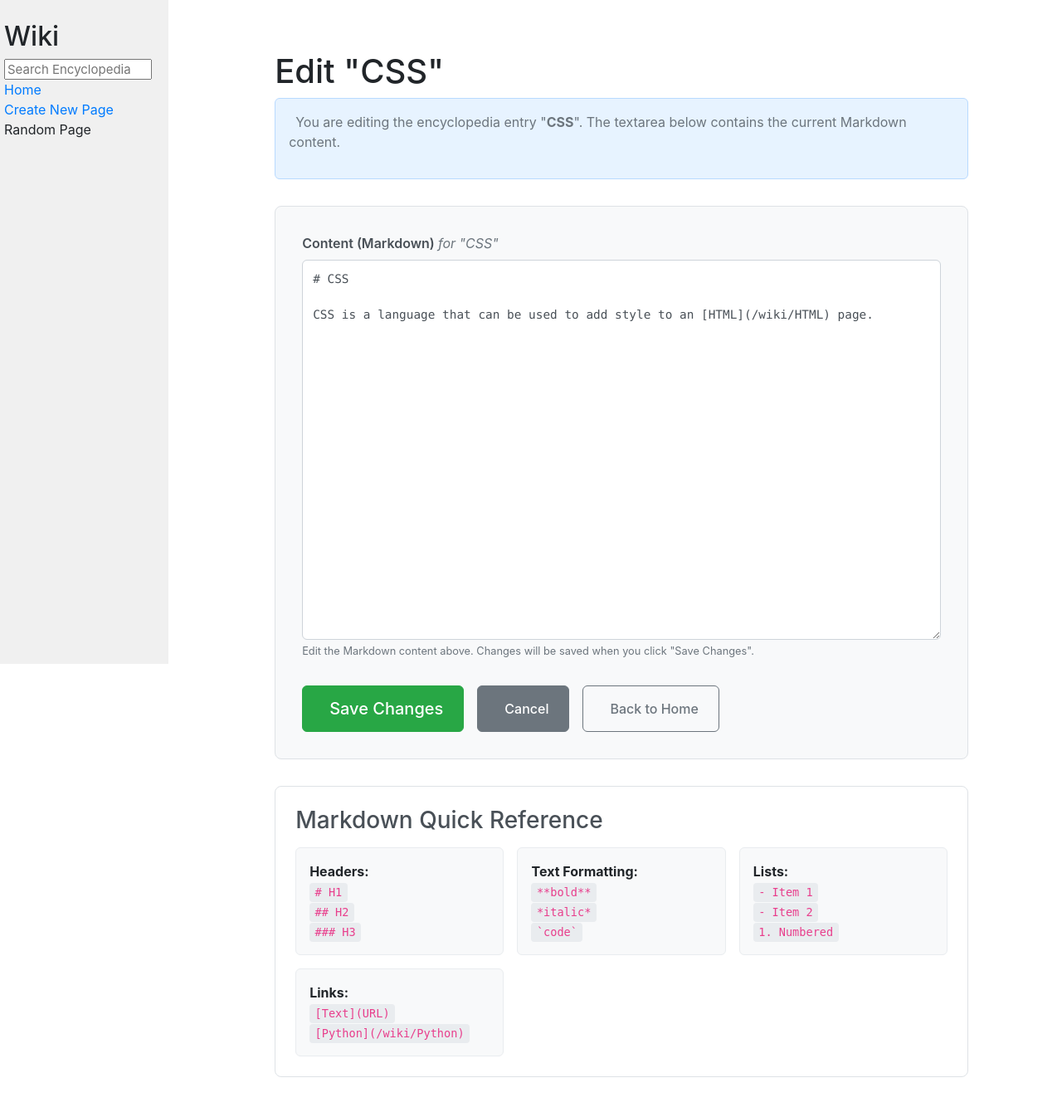
After one commit to JuniorSEVERE-WEB/wiki1, a Django app: page /edit/CSS in a window 1280 px wide. The commit adds this page. Shown: the whole page at 83% size. Run offline with Django 3.2, Linux system fonts and the light colour scheme; some libraries are stand-ins or nearby versions.

Commit message:
Implement Edit Page functionality
- Add Edit button to every entry page with styled header layout
- Create /edit/<title> route and edit_page view
- Build comprehensive edit.html template with pre-populated textarea
- Load existing Markdown content automatically in textarea (20 rows)
- Implement complete validation and error handling
- Save edited content using util.save_entry()
- Redirect back to entry page after successful save
- Display success/error messages for user feedback
- Add Cancel and Back to Home navigation options
- Include Markdown help guide for editing reference
- Verify entry exists before allowing edit (404 if not found)
- Preserve content on validation errors

```diff
--- /dev/null
+++ b/encyclopedia/templates/encyclopedia/edit.html
@@ -0,0 +1,273 @@
+{% extends "encyclopedia/layout.html" %}
+
+{% block title %}
+    Edit {{ title }}
+{% endblock %}
+
+{% block body %}
+    <div class="edit-page">
+        <h1>Edit "{{ title }}"</h1>
+
+        {% if messages %}
+            <div class="messages">
+                {% for message in messages %}
+                    <div class="alert alert-{{ message.tags }} alert-dismissible fade show" role="alert">
+                        {{ message }}
+                        <button type="button" class="close" data-dismiss="alert" aria-label="Close">
+                            <span aria-hidden="true">&times;</span>
+                        </button>
+                    </div>
+                {% endfor %}
+            </div>
+        {% endif %}
+
+        <div class="edit-info">
+            <p class="text-muted">
+                <i class="fas fa-info-circle"></i>
+                You are editing the encyclopedia entry "<strong>{{ title }}</strong>".
+                The textarea below contains the current Markdown content.
+            </p>
+        </div>
+
+        <form method="post" class="edit-form">
+            {% csrf_token %}
+
+            <div class="form-group">
+                <label for="content" class="form-label">
+                    Content (Markdown)
+                    <span class="entry-title">for "{{ title }}"</span>
+                </label>
+                <textarea
+                    class="form-control content-textarea"
+                    id="content"
+                    name="content"
+                    rows="20"
+                    placeholder="Enter the content of your encyclopedia entry using Markdown formatting..."
+                    required>{{ content }}</textarea>
+                <small class="form-text text-muted">
+                    Edit the Markdown content above. Changes will be saved when you click "Save Changes".
+                </small>
+            </div>
+
+            <div class="form-actions">
+                <button type="submit" class="btn btn-success btn-lg">
+                    <i class="fas fa-save"></i> Save Changes
+                </button>
+                <a href="{% url 'entry' title %}" class="btn btn-secondary">
+                    <i class="fas fa-times"></i> Cancel
+                </a>
+                <a href="{% url 'index' %}" class="btn btn-outline-secondary">
+                    <i class="fas fa-home"></i> Back to Home
+                </a>
+            </div>
+        </form>
+
+        <div class="markdown-help">
+            <h3>Markdown Quick Reference</h3>
+            <div class="help-grid">
+                <div class="help-item">
+                    <strong>Headers:</strong><br>
+                    <code># H1</code><br>
+                    <code>## H2</code><br>
+                    <code>### H3</code>
+                </div>
+                <div class="help-item">
+                    <strong>Text Formatting:</strong><br>
+                    <code>**bold**</code><br>
+                    <code>*italic*</code><br>
+                    <code>`code`</code>
+                </div>
+                <div class="help-item">
+                    <strong>Lists:</strong><br>
+                    <code>- Item 1</code><br>
+                    <code>- Item 2</code><br>
+                    <code>1. Numbered</code>
+                </div>
+                <div class="help-item">
+                    <strong>Links:</strong><br>
+                    <code>[Text](URL)</code><br>
+                    <code>[Python](/wiki/Python)</code>
+                </div>
+            </div>
+        </div>
+    </div>
+
+    <style>
+        .edit-page {
+            max-width: 900px;
+            margin: 0 auto;
+            padding: 2rem;
+        }
+
+        .edit-info {
+            background-color: #e7f3ff;
+            border: 1px solid #b8daff;
+            border-radius: 0.375rem;
+            padding: 1rem;
+            margin-bottom: 2rem;
+        }
+
+        .edit-info .fas {
+            color: #007bff;
+            margin-right: 0.5rem;
+        }
+
+        .edit-form {
+            background-color: #f8f9fa;
+            padding: 2rem;
+            border-radius: 0.5rem;
+            border: 1px solid #dee2e6;
+            margin-bottom: 2rem;
+        }
+
+        .form-group {
+            margin-bottom: 1.5rem;
+        }
+
+        .form-label {
+            font-weight: 600;
+            color: #495057;
+            margin-bottom: 0.5rem;
+            display: block;
+        }
+
+        .entry-title {
+            font-weight: normal;
+            color: #6c757d;
+            font-style: italic;
+        }
+
+        .form-control {
+            border-radius: 0.375rem;
+            border: 1px solid #ced4da;
+            padding: 0.75rem;
+        }
+
+        .form-control:focus {
+            border-color: #007bff;
+            box-shadow: 0 0 0 0.2rem rgba(0, 123, 255, 0.25);
+            outline: none;
+        }
+
+        .content-textarea {
+            font-family: 'Monaco', 'Menlo', 'Ubuntu Mono', monospace;
+            font-size: 0.9rem;
+            line-height: 1.5;
+            resize: vertical;
+        }
+
+        .form-actions {
+            display: flex;
+            gap: 1rem;
+            margin-top: 2rem;
+        }
+
+        .btn {
+            padding: 0.75rem 1.5rem;
+            border-radius: 0.375rem;
+            text-decoration: none;
+            display: inline-flex;
+            align-items: center;
+            gap: 0.5rem;
+            border: 1px solid;
+            cursor: pointer;
+            font-weight: 500;
+            transition: all 0.2s;
+        }
+
+        .btn-success {
+            background-color: #28a745;
+            color: white;
+            border-color: #28a745;
+        }
+
+        .btn-success:hover {
+            background-color: #218838;
+            border-color: #218838;
+            text-decoration: none;
+            color: white;
+        }
+
+        .btn-secondary {
+            background-color: #6c757d;
+            color: white;
+            border-color: #6c757d;
+        }
+
+        .btn-secondary:hover {
+            background-color: #545b62;
+            border-color: #545b62;
+            text-decoration: none;
+            color: white;
+        }
+
+        .btn-outline-secondary {
+            color: #6c757d;
+            border-color: #6c757d;
+            background-color: transparent;
+        }
+
+        .btn-outline-secondary:hover {
+            color: white;
+            background-color: #6c757d;
+            border-color: #6c757d;
+            text-decoration: none;
+        }
+
+        .markdown-help {
+            background-color: white;
+            border: 1px solid #dee2e6;
+            border-radius: 0.5rem;
+            padding: 1.5rem;
+        }
+
+        .markdown-help h3 {
+            color: #495057;
+            margin-bottom: 1rem;
+        }
+
+        .help-grid {
+            display: grid;
+            grid-template-columns: repeat(auto-fit, minmax(200px, 1fr));
+            gap: 1rem;
+        }
+
+        .help-item {
+            background-color: #f8f9fa;
+            padding: 1rem;
+            border-radius: 0.375rem;
+            border: 1px solid #e9ecef;
+        }
+
+        .help-item code {
+            background-color: #e9ecef;
+            padding: 0.2rem 0.4rem;
+            border-radius: 0.25rem;
+            font-family: monospace;
+            font-size: 0.85rem;
+        }
+
+        .alert {
+            border-radius: 0.375rem;
+            padding: 0.75rem 1rem;
+            margin-bottom: 1rem;
+            border: 1px solid;
+        }
+
+        .alert-error {
+            background-color: #f8d7da;
+            border-color: #f5c6cb;
+            color: #721c24;
+        }
+
+        .alert-success {
+            background-color: #d4edda;
+            border-color: #c3e6cb;
+            color: #155724;
+        }
+
+        .text-muted {
+            color: #6c757d;
+        }
+    </style>
+{% endblock %}
--- a/encyclopedia/urls.py
+++ b/encyclopedia/urls.py
@@ -6,5 +6,6 @@ urlpatterns = [
     path("", views.index, name="index"),
     path("search", views.search, name="search"),
     path("create", views.create_page, name="create"),
+    path("edit/<str:title>", views.edit_page, name="edit"),
     path("wiki/<str:title>", views.entry, name="entry")
 ]
--- a/encyclopedia/views.py
+++ b/encyclopedia/views.py
@@ -74,6 +74,38 @@ def create_page(request):
     return render(request, "encyclopedia/create.html")
 
 
+def edit_page(request, title):
+    # Vérifier que l'entrée existe
+    existing_content = util.get_entry(title)
+    if existing_content is None:
+        return render(request, "encyclopedia/error.html", {
+            "title": title
+        })
+
+    if request.method == "POST":
+        content = request.POST.get('content', '').strip()
+
+        if not content:
+            messages.error(request, "Content is required.")
+            return render(request, "encyclopedia/edit.html", {
+                'title': title,
+                'content': existing_content
+            })
+
+        # Sauvegarder le contenu modifié
+        util.save_entry(title, content)
+        messages.success(request, f"Encyclopedia entry '{title}' has been updated successfully!")
+
+        # Rediriger vers la page de l'entrée
+        return redirect('entry', title=title)
+
+    # GET request - afficher le formulaire avec le contenu existant
+    return render(request, "encyclopedia/edit.html", {
+        'title': title,
+        'content': existing_content
+    })
+
+
 def entry(request, title):
     content = util.get_entry(title)
     if content is None:
```
Also changed, not shown: encyclopedia/templates/encyclopedia/entry.html (+49 -1 lines).
